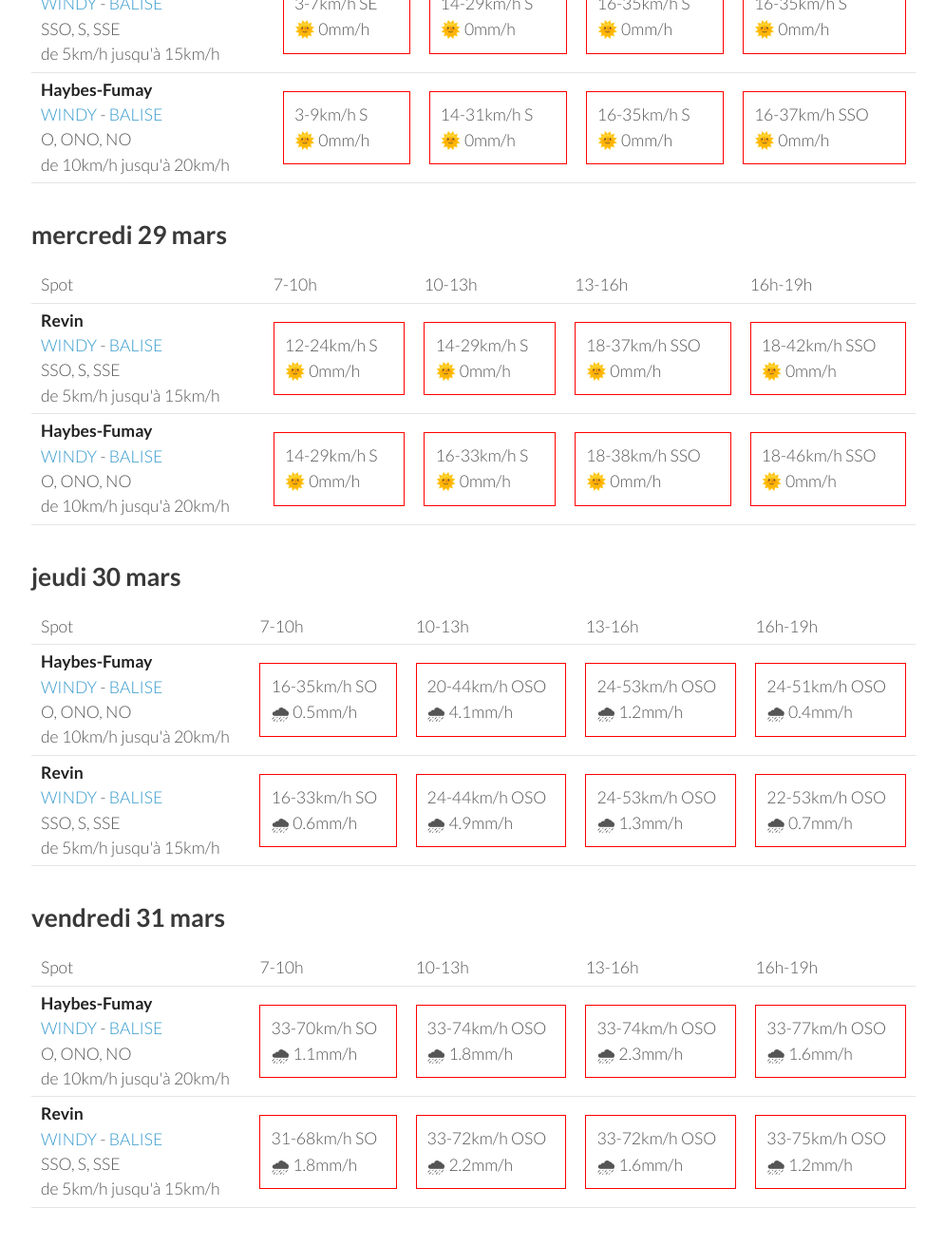
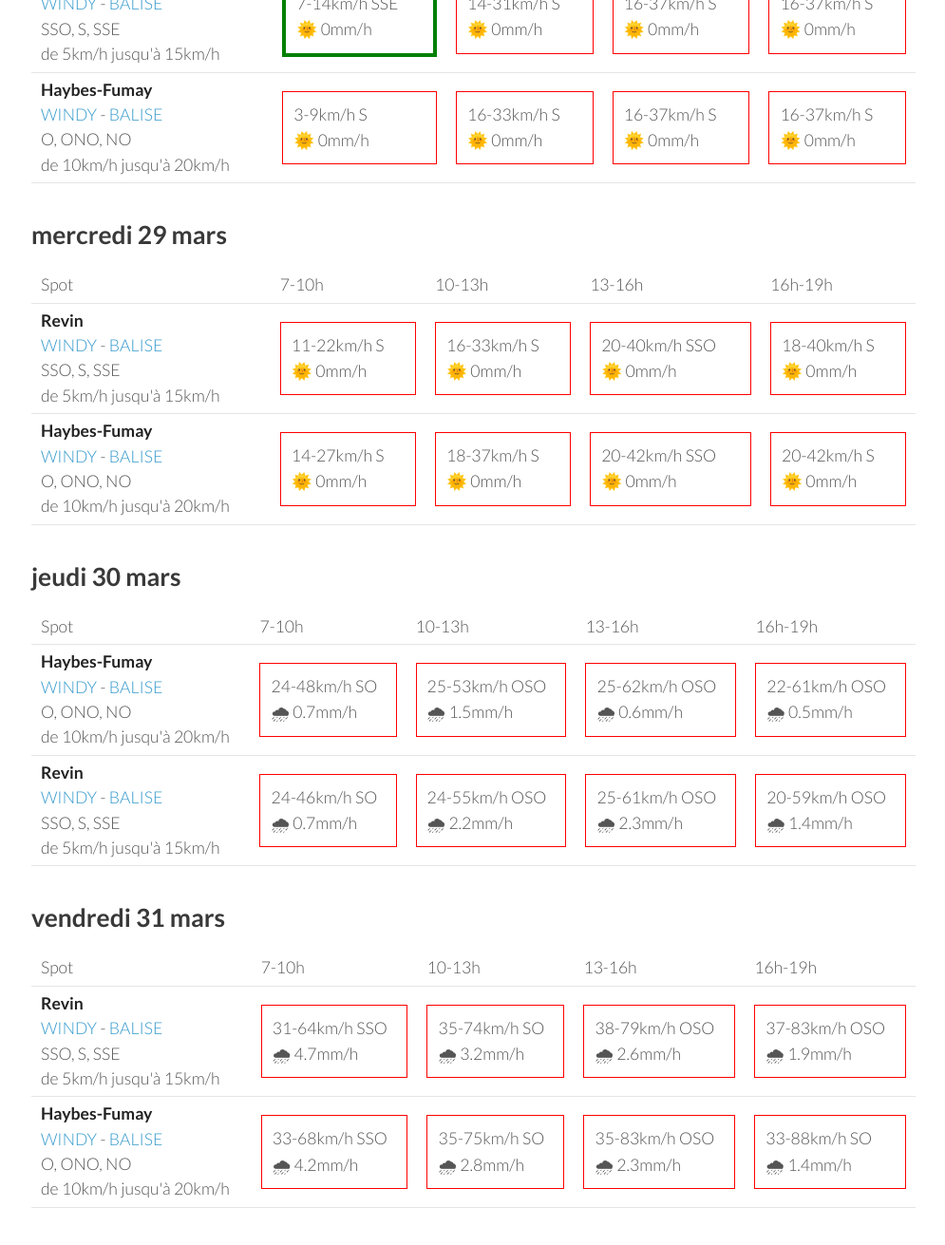
Before and after one commit to parapente-dans-le-nord/parapente-dans-le-nord.github.io, a Jekyll site: the page built from ardennes.markdown, in a window 1280 px wide and 1400 px high, scrolled down 1126 px. Shown: the top 1311 px of the window at 95% size, without its empty margins (25-1020 px from the left). Built offline with Jekyll 4.4.1, drawn with Linux system fonts in a browser that asks for light colours; some of the changed text lies outside the part shown.

Commit message:
update index.markdown

```diff
--- a/ardennes.markdown
+++ b/ardennes.markdown
@@ -36,7 +36,7 @@ page mise à jour le dimanche 26 mars 19:10
             <td><div class="not-flyable"><p>0-0km/h NA</p><p>🌧️ 0mm/h</p></div></td>
             <td><div class="not-flyable"><p>0-0km/h NA</p><p>🌧️ 0mm/h</p></div></td>
             <td><div class="not-flyable"><p>0-0km/h NA</p><p>🌧️ 0mm/h</p></div></td>
-            <td><div class="not-flyable"><p>9-33km/h O</p><p>🌧 1.4mm/h</p></div></td>
+            <td><div class="not-flyable"><p>18-59km/h ONO</p><p>🌧 3.6mm/h</p></div></td>
 
     </tr>
 
@@ -68,10 +68,10 @@ page mise à jour le dimanche 26 mars 19:10
 <tr>
         <td><strong>Revin</strong><br><a href="https://windy.com/49.948/4.625?49.543,4.625,8">WINDY</a> - <span class=""><a href="http://www.balisemeteo.com/balise.php?idBalise=5019">BALISE</a> </span><br> <span class="vent-favorable">SSO, S, SSE</span><br><span class="force-vent">de 5km/h jusqu'à 15km/h</span> </td>
 
-            <td><div class="not-flyable"><p>9-25km/h NO</p><p>🌞 0mm/h</p></div></td>
-            <td><div class="not-flyable"><p>5-24km/h NO</p><p>🌧 1.3mm/h</p></div></td>
-            <td><div class="not-flyable"><p>7-44km/h NO</p><p>🌧 1mm/h</p></div></td>
-            <td><div class="not-flyable"><p>7-40km/h NO</p><p>🌧 1.2mm/h</p></div></td>
+            <td><div class="not-flyable"><p>14-27km/h NO</p><p>🌧 0.2mm/h</p></div></td>
+            <td><div class="not-flyable"><p>18-38km/h NNO</p><p>🌞 0mm/h</p></div></td>
+            <td><div class="not-flyable"><p>20-42km/h NNO</p><p>🌧 1.2mm/h</p></div></td>
+            <td><div class="not-flyable"><p>20-44km/h NNO</p><p>🌧 0.4mm/h</p></div></td>
 
 
     </tr>
@@ -94,10 +94,10 @@ page mise à jour le dimanche 26 mars 19:10
 <tr>
         <td><strong>Revin</strong><br><a href="https://windy.com/49.948/4.625?49.543,4.625,8">WINDY</a> - <span class=""><a href="http://www.balisemeteo.com/balise.php?idBalise=5019">BALISE</a> </span><br> <span class="vent-favorable">SSO, S, SSE</span><br><span class="force-vent">de 5km/h jusqu'à 15km/h</span> </td>
 
-            <td><div class="not-flyable"><p>3-7km/h SE</p><p>🌞 0mm/h</p></div></td>
-            <td><div class="not-flyable"><p>14-29km/h S</p><p>🌞 0mm/h</p></div></td>
-            <td><div class="not-flyable"><p>16-35km/h S</p><p>🌞 0mm/h</p></div></td>
-            <td><div class="not-flyable"><p>16-35km/h S</p><p>🌞 0mm/h</p></div></td>
+            <td><div class="flyable"><p>7-14km/h SSE</p><p>🌞 0mm/h</p></div></td>
+            <td><div class="not-flyable"><p>14-31km/h S</p><p>🌞 0mm/h</p></div></td>
+            <td><div class="not-flyable"><p>16-37km/h S</p><p>🌞 0mm/h</p></div></td>
+            <td><div class="not-flyable"><p>16-37km/h S</p><p>🌞 0mm/h</p></div></td>
 
 
     </tr>
@@ -105,9 +105,9 @@ page mise à jour le dimanche 26 mars 19:10
         <td><strong>Haybes-Fumay</strong><br><a href="https://windy.com/49.998/4.715?49.913,4.738,10">WINDY</a> - <span class=""><a href="http://www.balisemeteo.com/balise.php?idBalise=104">BALISE</a> </span><br> <span class="vent-favorable">O, ONO, NO</span><br><span class="force-vent">de 10km/h jusqu'à 20km/h</span> </td>
 
             <td><div class="not-flyable"><p>3-9km/h S</p><p>🌞 0mm/h</p></div></td>
-            <td><div class="not-flyable"><p>14-31km/h S</p><p>🌞 0mm/h</p></div></td>
-            <td><div class="not-flyable"><p>16-35km/h S</p><p>🌞 0mm/h</p></div></td>
-            <td><div class="not-flyable"><p>16-37km/h SSO</p><p>🌞 0mm/h</p></div></td>
+            <td><div class="not-flyable"><p>16-33km/h S</p><p>🌞 0mm/h</p></div></td>
+            <td><div class="not-flyable"><p>16-37km/h S</p><p>🌞 0mm/h</p></div></td>
+            <td><div class="not-flyable"><p>16-37km/h S</p><p>🌞 0mm/h</p></div></td>
 
 
     </tr>
@@ -130,20 +130,20 @@ page mise à jour le dimanche 26 mars 19:10
 <tr>
         <td><strong>Revin</strong><br><a href="https://windy.com/49.948/4.625?49.543,4.625,8">WINDY</a> - <span class=""><a href="http://www.balisemeteo.com/balise.php?idBalise=5019">BALISE</a> </span><br> <span class="vent-favorable">SSO, S, SSE</span><br><span class="force-vent">de 5km/h jusqu'à 15km/h</span> </td>
 
-            <td><div class="not-flyable"><p>12-24km/h S</p><p>🌞 0mm/h</p></div></td>
-            <td><div class="not-flyable"><p>14-29km/h S</p><p>🌞 0mm/h</p></div></td>
-            <td><div class="not-flyable"><p>18-37km/h SSO</p><p>🌞 0mm/h</p></div></td>
-            <td><div class="not-flyable"><p>18-42km/h SSO</p><p>🌞 0mm/h</p></div></td>
+            <td><div class="not-flyable"><p>11-22km/h S</p><p>🌞 0mm/h</p></div></td>
+            <td><div class="not-flyable"><p>16-33km/h S</p><p>🌞 0mm/h</p></div></td>
+            <td><div class="not-flyable"><p>20-40km/h SSO</p><p>🌞 0mm/h</p></div></td>
+            <td><div class="not-flyable"><p>18-40km/h S</p><p>🌞 0mm/h</p></div></td>
 
 
     </tr>
 <tr>
         <td><strong>Haybes-Fumay</strong><br><a href="https://windy.com/49.998/4.715?49.913,4.738,10">WINDY</a> - <span class=""><a href="http://www.balisemeteo.com/balise.php?idBalise=104">BALISE</a> </span><br> <span class="vent-favorable">O, ONO, NO</span><br><span class="force-vent">de 10km/h jusqu'à 20km/h</span> </td>
 
-            <td><div class="not-flyable"><p>14-29km/h S</p><p>🌞 0mm/h</p></div></td>
-            <td><div class="not-flyable"><p>16-33km/h S</p><p>🌞 0mm/h</p></div></td>
-            <td><div class="not-flyable"><p>18-38km/h SSO</p><p>🌞 0mm/h</p></div></td>
-            <td><div class="not-flyable"><p>18-46km/h SSO</p><p>🌞 0mm/h</p></div></td>
+            <td><div class="not-flyable"><p>14-27km/h S</p><p>🌞 0mm/h</p></div></td>
+            <td><div class="not-flyable"><p>18-37km/h S</p><p>🌞 0mm/h</p></div></td>
+            <td><div class="not-flyable"><p>20-42km/h SSO</p><p>🌞 0mm/h</p></div></td>
+            <td><div class="not-flyable"><p>20-42km/h S</p><p>🌞 0mm/h</p></div></td>
 
 
     </tr>
@@ -166,20 +166,20 @@ page mise à jour le dimanche 26 mars 19:10
 <tr>
         <td><strong>Haybes-Fumay</strong><br><a href="https://windy.com/49.998/4.715?49.913,4.738,10">WINDY</a> - <span class=""><a href="http://www.balisemeteo.com/balise.php?idBalise=104">BALISE</a> </span><br> <span class="vent-favorable">O, ONO, NO</span><br><span class="force-vent">de 10km/h jusqu'à 20km/h</span> </td>
 
-            <td><div class="not-flyable"><p>16-35km/h SO</p><p>🌧 0.5mm/h</p></div></td>
-            <td><div class="not-flyable"><p>20-44km/h OSO</p><p>🌧 4.1mm/h</p></div></td>
-            <td><div class="not-flyable"><p>24-53km/h OSO</p><p>🌧 1.2mm/h</p></div></td>
-            <td><div class="not-flyable"><p>24-51km/h OSO</p><p>🌧 0.4mm/h</p></div></td>
+            <td><div class="not-flyable"><p>24-48km/h SO</p><p>🌧 0.7mm/h</p></div></td>
+            <td><div class="not-flyable"><p>25-53km/h OSO</p><p>🌧 1.5mm/h</p></div></td>
+            <td><div class="not-flyable"><p>25-62km/h OSO</p><p>🌧 0.6mm/h</p></div></td>
+            <td><div class="not-flyable"><p>22-61km/h OSO</p><p>🌧 0.5mm/h</p></div></td>
 
 
     </tr>
 <tr>
         <td><strong>Revin</strong><br><a href="https://windy.com/49.948/4.625?49.543,4.625,8">WINDY</a> - <span class=""><a href="http://www.balisemeteo.com/balise.php?idBalise=5019">BALISE</a> </span><br> <span class="vent-favorable">SSO, S, SSE</span><br><span class="force-vent">de 5km/h jusqu'à 15km/h</span> </td>
 
-            <td><div class="not-flyable"><p>16-33km/h SO</p><p>🌧 0.6mm/h</p></div></td>
-            <td><div class="not-flyable"><p>24-44km/h OSO</p><p>🌧 4.9mm/h</p></div></td>
-            <td><div class="not-flyable"><p>24-53km/h OSO</p><p>🌧 1.3mm/h</p></div></td>
-            <td><div class="not-flyable"><p>22-53km/h OSO</p><p>🌧 0.7mm/h</p></div></td>
+            <td><div class="not-flyable"><p>24-46km/h SO</p><p>🌧 0.7mm/h</p></div></td>
+            <td><div class="not-flyable"><p>24-55km/h OSO</p><p>🌧 2.2mm/h</p></div></td>
+            <td><div class="not-flyable"><p>25-61km/h OSO</p><p>🌧 2.3mm/h</p></div></td>
+            <td><div class="not-flyable"><p>20-59km/h OSO</p><p>🌧 1.4mm/h</p></div></td>
 
 
     </tr>
@@ -200,22 +200,22 @@ page mise à jour le dimanche 26 mars 19:10
       <td>16h-19h</td>
     </tr>
 <tr>
-        <td><strong>Haybes-Fumay</strong><br><a href="https://windy.com/49.998/4.715?49.913,4.738,10">WINDY</a> - <span class=""><a href="http://www.balisemeteo.com/balise.php?idBalise=104">BALISE</a> </span><br> <span class="vent-favorable">O, ONO, NO</span><br><span class="force-vent">de 10km/h jusqu'à 20km/h</span> </td>
+        <td><strong>Revin</strong><br><a href="https://windy.com/49.948/4.625?49.543,4.625,8">WINDY</a> - <span class=""><a href="http://www.balisemeteo.com/balise.php?idBalise=5019">BALISE</a> </span><br> <span class="vent-favorable">SSO, S, SSE</span><br><span class="force-vent">de 5km/h jusqu'à 15km/h</span> </td>
 
-            <td><div class="not-flyable"><p>33-70km/h SO</p><p>🌧 1.1mm/h</p></div></td>
-            <td><div class="not-flyable"><p>33-74km/h OSO</p><p>🌧 1.8mm/h</p></div></td>
-            <td><div class="not-flyable"><p>33-74km/h OSO</p><p>🌧 2.3mm/h</p></div></td>
-            <td><div class="not-flyable"><p>33-77km/h OSO</p><p>🌧 1.6mm/h</p></div></td>
+            <td><div class="not-flyable"><p>31-64km/h SSO</p><p>🌧 4.7mm/h</p></div></td>
+            <td><div class="not-flyable"><p>35-74km/h SO</p><p>🌧 3.2mm/h</p></div></td>
+            <td><div class="not-flyable"><p>38-79km/h OSO</p><p>🌧 2.6mm/h</p></div></td>
+            <td><div class="not-flyable"><p>37-83km/h OSO</p><p>🌧 1.9mm/h</p></div></td>
 
 
     </tr>
 <tr>
-        <td><strong>Revin</strong><br><a href="https://windy.com/49.948/4.625?49.543,4.625,8">WINDY</a> - <span class=""><a href="http://www.balisemeteo.com/balise.php?idBalise=5019">BALISE</a> </span><br> <span class="vent-favorable">SSO, S, SSE</span><br><span class="force-vent">de 5km/h jusqu'à 15km/h</span> </td>
+        <td><strong>Haybes-Fumay</strong><br><a href="https://windy.com/49.998/4.715?49.913,4.738,10">WINDY</a> - <span class=""><a href="http://www.balisemeteo.com/balise.php?idBalise=104">BALISE</a> </span><br> <span class="vent-favorable">O, ONO, NO</span><br><span class="force-vent">de 10km/h jusqu'à 20km/h</span> </td>
 
-            <td><div class="not-flyable"><p>31-68km/h SO</p><p>🌧 1.8mm/h</p></div></td>
-            <td><div class="not-flyable"><p>33-72km/h OSO</p><p>🌧 2.2mm/h</p></div></td>
-            <td><div class="not-flyable"><p>33-72km/h OSO</p><p>🌧 1.6mm/h</p></div></td>
-            <td><div class="not-flyable"><p>33-75km/h OSO</p><p>🌧 1.2mm/h</p></div></td>
+            <td><div class="not-flyable"><p>33-68km/h SSO</p><p>🌧 4.2mm/h</p></div></td>
+            <td><div class="not-flyable"><p>35-75km/h SO</p><p>🌧 2.8mm/h</p></div></td>
+            <td><div class="not-flyable"><p>35-83km/h OSO</p><p>🌧 2.3mm/h</p></div></td>
+            <td><div class="not-flyable"><p>33-88km/h SO</p><p>🌧 1.4mm/h</p></div></td>
 
 
     </tr>
```
Also changed, not shown: other parts of ardennes.markdown (+1 -1 lines).
